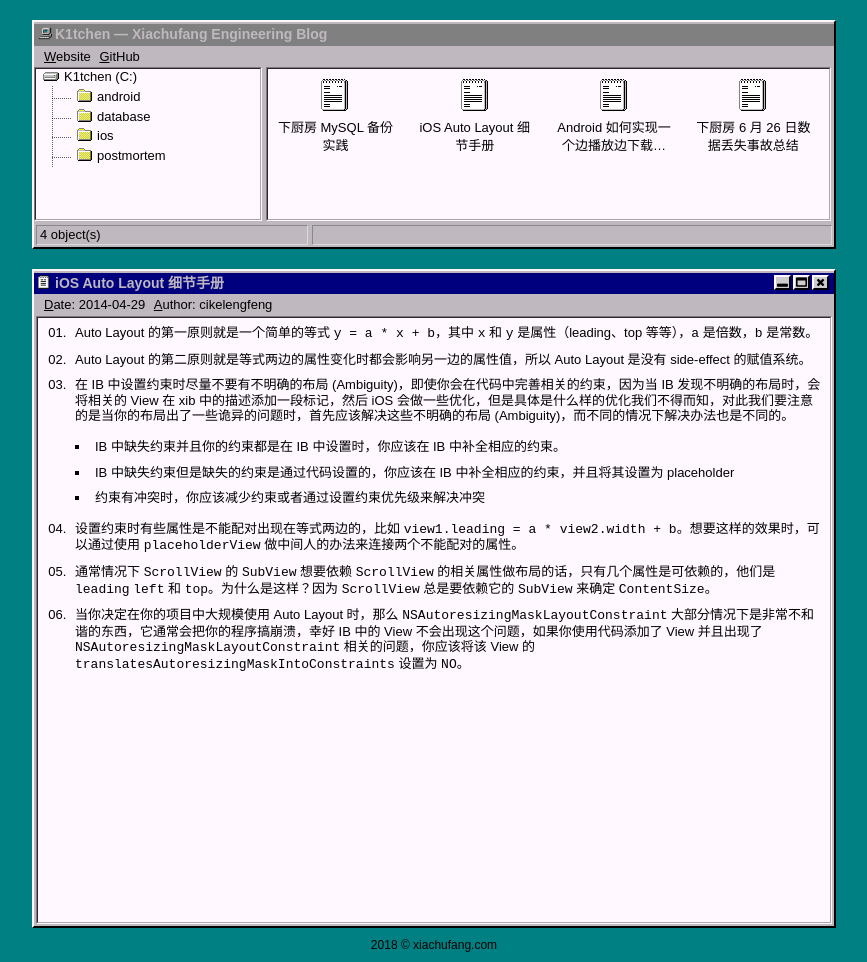
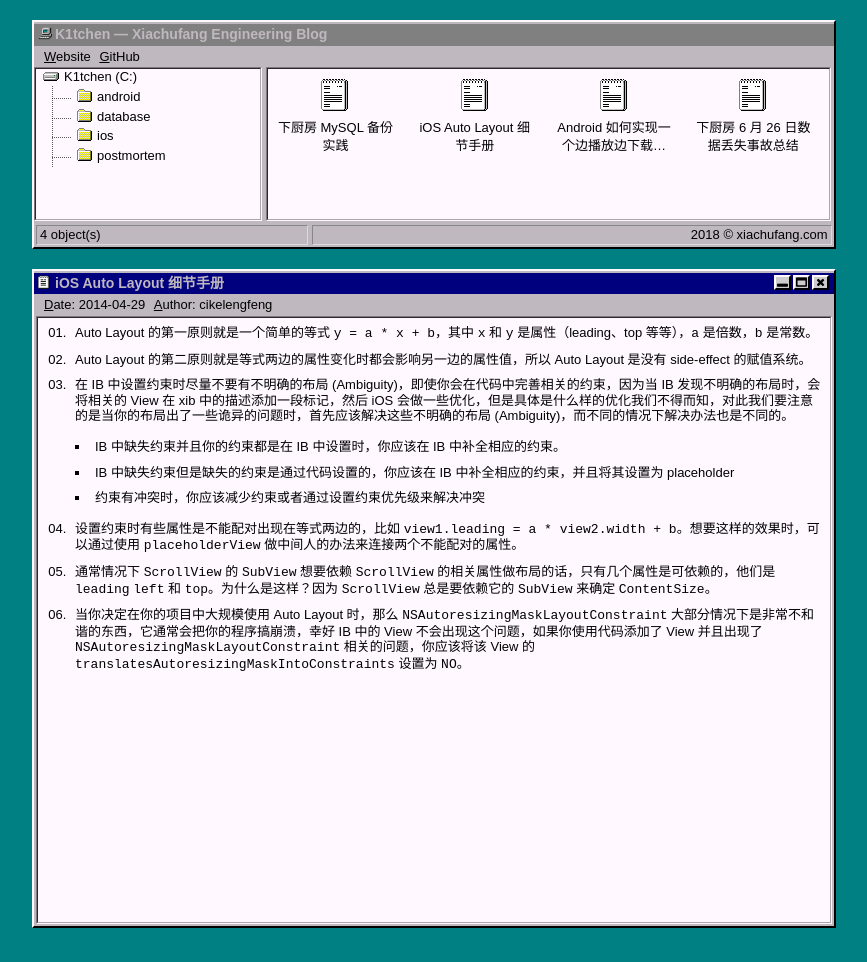
Before and after one commit to xiachufang/xiachufang.github.io, a Jekyll site: the page built from _posts/2014-04-29-ios-auto-layout-caveats.md, in a window 1280 px wide. Shown: the whole page, without its empty margins (206-1073 px from the left). Built offline with Jekyll 4.4.1, drawn with Linux system fonts in a browser that asks for light colours; nearby versions of some CDN libraries.

Commit message:
Move copyright notice into window

```diff
--- a/_layouts/default.html
+++ b/_layouts/default.html
@@ -66,7 +66,7 @@
     {% else %}
       <div class="left">{{ site.posts | size }} object(s)</div>
     {% endif %}
-      <div class="right">&nbsp;</div>
+      <div class="right">2018 © xiachufang.com</div>
     </div>
   </div>
 
@@ -94,9 +94,6 @@
 {% endif %}
 
   <script src="/assets/js/001.js"></script>
-  <div class="footer">
-    <p>2018 © xiachufang.com</p>
-  </div>
 </body>
 </html>
 <!-- template: windows-95 by http://github.com/h01000110 -->
--- a/_sass/_main.scss
+++ b/_sass/_main.scss
@@ -11,8 +11,7 @@ pre, code, tt {
 
 .wrapper, .content {
 	width: 800px;
-	margin: auto;
-	margin-top: 20px;
+	margin: 20px auto;
 	background: #bfb8bf;
 	border: 2px solid;
 	border-color: #fff8ff #000000 #000000 #fff8ff;
@@ -194,6 +193,7 @@ ul.topbar {
 		margin-left: 2px;
 	}
 	.right {
+		text-align: right;
 		width: 64%;
 		margin-right: 2px;
 	}
```
